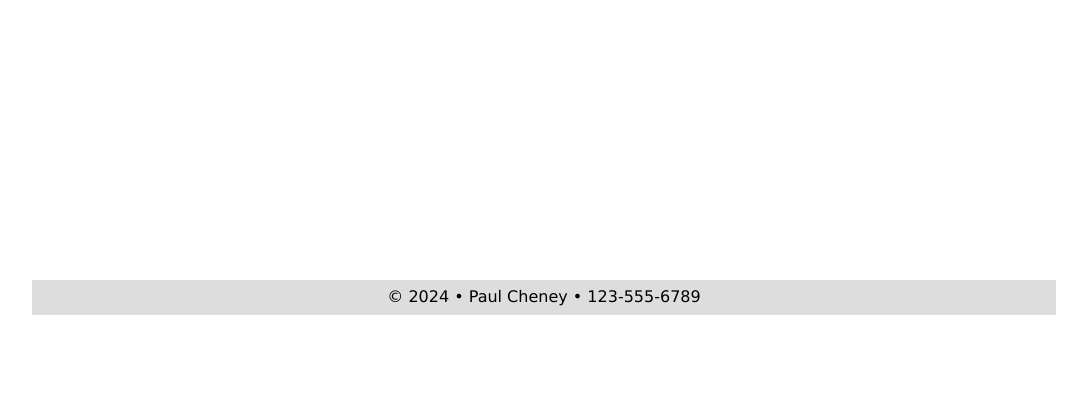
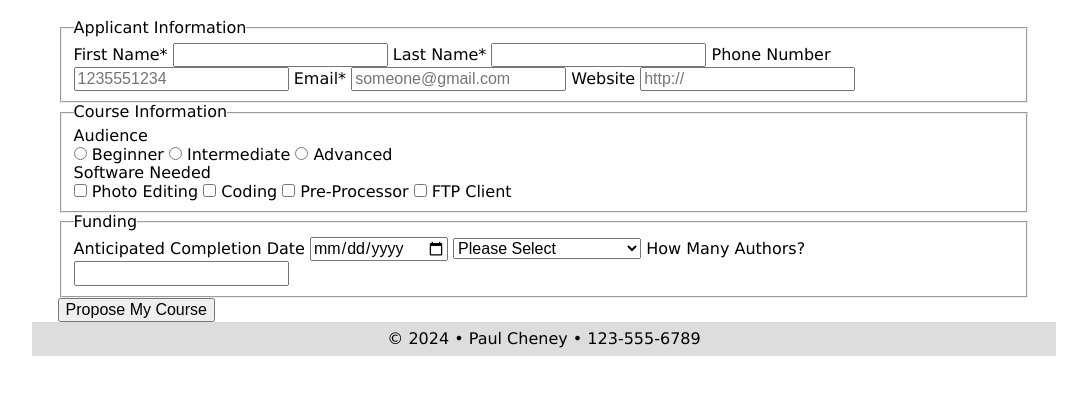
Before and after one commit to alaizosa/wdd131, a plain HTML site: page week05/form-start/index.html in a window 1280 px wide. Shown: the part 174-568 px from the top of the page, without its empty margins (96-1183 px from the left). Drawn offline with Linux system fonts and the light colour scheme.

Commit message:
Made changes to the index.html for application of W05 HTML forms learning activity

```diff
--- a/week05/form-start/index.html
+++ b/week05/form-start/index.html
@@ -1,5 +1,6 @@
 <!doctype html>
 <html lang="en">
+
 <head>
     <meta charset="utf-8">
     <meta name="description" content="Fill Me In">
@@ -26,6 +27,7 @@
 
 
 </head>
+
 <body>
     <!-- HEADER HERE -->
     <header>
@@ -48,10 +50,49 @@
     <!-- CONTENT HERE -->
     <main>
         <h1>Course Proposal Application</h1>
+        <form method="get" action="thanks.html">
+            <fieldset>
+                <legend>Applicant Information</legend>
+                <label>First Name* <input type="text" name="fname" required></label>
+                <label>Last Name* <input type="text" name="lname" required></label>
+                <label>Phone Number <input type="tel" name="phone" placeholder="1235551234"></label>
+                <label>Email* <input type="email" name="email" placeholder="someone@gmail.com" required></label>
+                <label>Website <input type="url" name="url" placeholder="http://"></label>
+            </fieldset>
+            <fieldset>
+                <legend>Course Information</legend>
+                <div>Audience</div>
+                <label><input type="radio" name="audience" value="beginner"> Beginner</label>
+                <label><input type="radio" name="audience" value="intermediate"> Intermediate</label>
+                <label><input type="radio" name="audience" value="advanced"> Advanced</label>
 
+                <div>Software Needed</div>
+                <label><input type="checkbox" name="editing" value="yes"> Photo Editing</label>
+                <label><input type="checkbox" name="code" value="yes"> Coding</label>
+                <label><input type="checkbox" name="process" value="yes"> Pre-Processor</label>
+                <label><input type="checkbox" name="client" value="yes"> FTP Client</label>
+            </fieldset>
+            <fieldset>
+                <legend>Funding</legend>
+                <label>Anticipated Completion Date <input type="date" name="completed"></label>
+                <label>
+                    <select name="subject">
+                        <option value="">Please Select</option>
+                        <option value="software">Software Development</option>
+                        <option value="creative">Creative Professional</option>
+                        <option value="info">Information Technology</option>
+                        <option value="data">Data Professional</option>
+                        <option value="construction">Construction</option>
+                        <option value="manufacturing">Manufacturing</option>
+                        <option value="business">Business Professional</option>
+                        <option value="security">Cyber Security</option>
+                    </select>
+                </label>
 
-
-
+                <label>How Many Authors? <input type="number" name="authors"></label>
+            </fieldset>
+            <input type="submit" value="Propose My Course">
+        </form>
     </main>
 
     <!-- FOOTER HERE -->
@@ -60,4 +101,5 @@
     </footer>
     <script src="js/scripts.js"></script>
 </body>
+
 </html>
```
Lines whose indentation alone changed are shown as unchanged.
